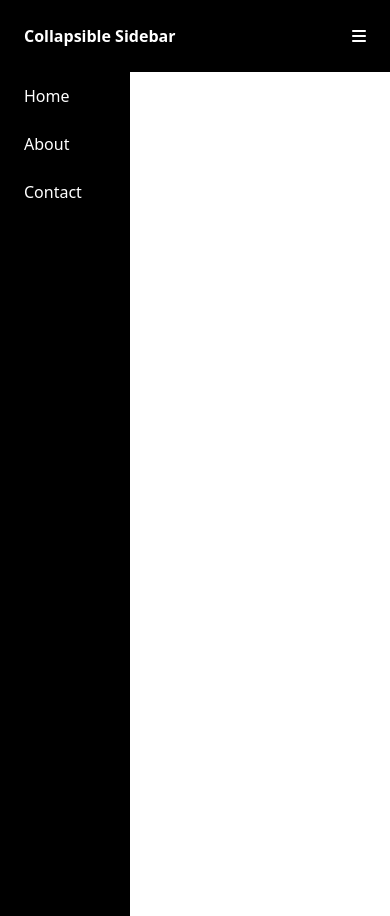
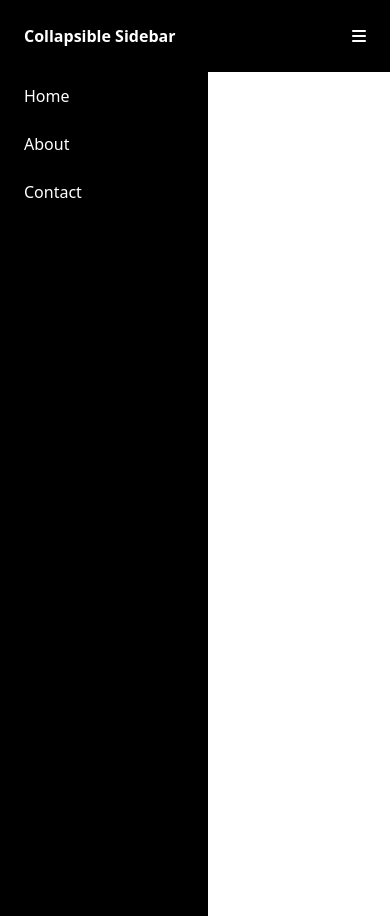
Before and after one commit to fathulfahmy/js-mini-projects, a website: page public/collapsible-sidebar/index.html in a window 390 px wide. Both pictures are taken after a click on the button 365 px from the left and 36 px from the top of the page. Drawn offline with Linux system fonts and the light colour scheme.

Commit message:
feat: responsive collapsible sidebar

```diff
--- a/public/collapsible-sidebar/app.js
+++ b/public/collapsible-sidebar/app.js
@@ -2,10 +2,11 @@
 const menuBtn = document.querySelector("#menu-btn");
 const navLinks = document.querySelector("#nav-links");
 // toggle
-menuBtn.addEventListener("click", function() {
+menuBtn.addEventListener("click", function () {
 	navLinks.classList.toggle("w-0");
 	navLinks.classList.toggle("h-0");
-	navLinks.classList.toggle("w-1/3");
+	navLinks.classList.toggle("overflow-hidden");
+	navLinks.classList.toggle("w-52");
+	navLinks.classList.toggle("sm:w-72");
 	navLinks.classList.toggle("h-screen");
-	navLinks.classList.toggle("overflow-hidden");
 });
```
Also changed, not shown: public/styles.css.
